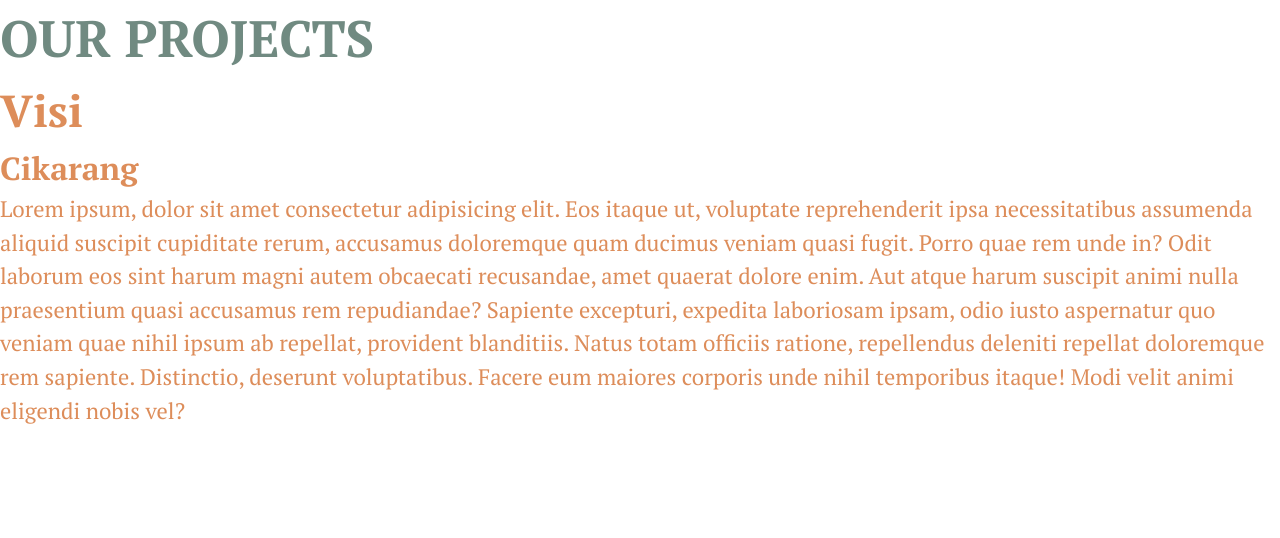
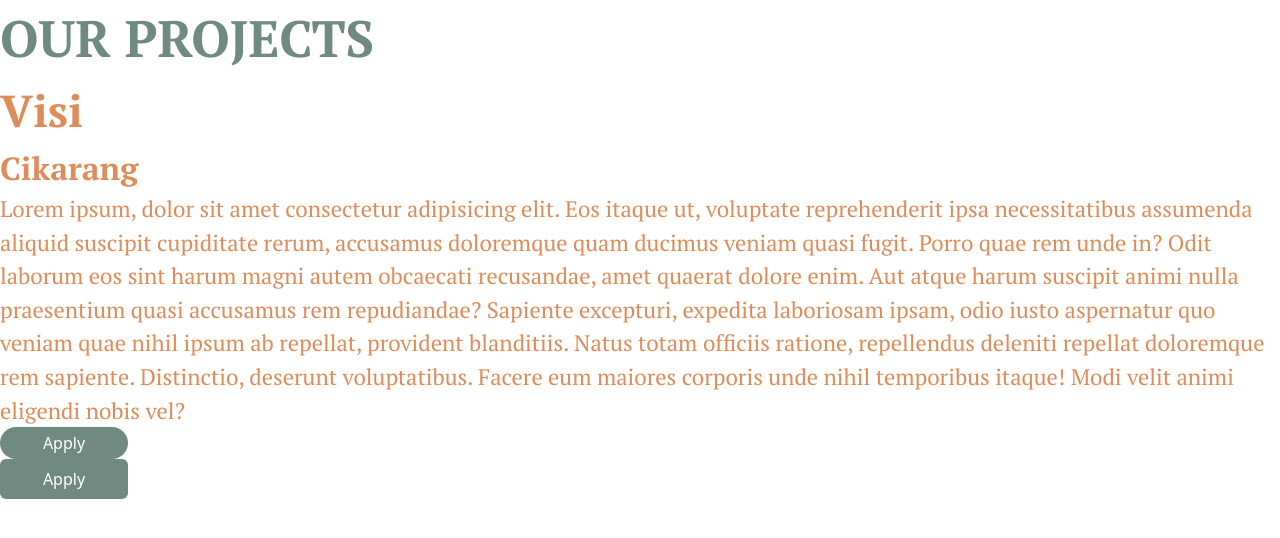
Before and after one commit to literacypowerdev/literacypowerindonesia, a Next.js app: page / in a window 1280 px wide. Shown: the top 538 px of the page. Built offline with nearby package versions, Linux system fonts and the light colour scheme.

Commit message:
Added button component

```diff
--- /dev/null
+++ b/components/atoms/Button/Button.tsx
@@ -0,0 +1,45 @@
+import Link from "next/link";
+import React from "react";
+
+interface ButtonProps {
+  text: string;
+  size: "normal" | "large";
+  border: "full" | "rectangle";
+  link?: boolean;
+  disable?: boolean;
+  href: string;
+  runOnClick?: () => void;
+}
+
+export default function Button(props: ButtonProps) {
+  const { text, disable, link, href, runOnClick, border, size } = props;
+  const style = {
+    normal: "py-1",
+    large: "py-2",
+    full: "rounded-full",
+    rectangle: "rounded-md",
+  };
+
+  const styles = `bg-main-green ${style[size]} h-fit w-full ${style[border]} flex justify-center items-center transition-colors duration-150 ease-in-out hover:bg-[#596E67] active:bg-[#42524C]`;
+
+  //   Button as link
+  //   Bungkus componenya pake tag Link
+  if (link) {
+    return (
+      <div className={`${styles} cursor-pointer`}>
+        <p className="text-white">{text}</p>
+      </div>
+    );
+  }
+
+  //   Button calls function
+  return (
+    <button
+      disabled={disable}
+      onClick={runOnClick ?? (() => null)}
+      className={styles}
+    >
+      <p className="text-white">{text}</p>
+    </button>
+  );
+}
--- a/package.json
+++ b/package.json
@@ -3,7 +3,7 @@
   "version": "0.1.0",
   "private": true,
   "scripts": {
-    "dev": "next dev",
+    "dev": "next dev && tailwindcss -i src/index.css -o src/build.css --watch",
     "build": "next build",
     "start": "next start",
     "lint": "next lint"
--- a/pages/index.tsx
+++ b/pages/index.tsx
@@ -1,4 +1,6 @@
 import type { NextPage } from "next";
+import Link from "next/link";
+import Button from "../components/atoms/Button/button";
 
 const Home: NextPage = () => {
   return (
@@ -25,6 +27,20 @@ const Home: NextPage = () => {
         Distinctio, deserunt voluptatibus. Facere eum maiores corporis unde
         nihil temporibus itaque! Modi velit animi eligendi nobis vel?
       </p>
+      <div className="w-32">
+        <Button href="" text="Apply" border="full" size="normal" />
+      </div>
+      <Link href="/test">
+        <div className="w-32">
+          <Button
+            link
+            href="/test"
+            text="Apply"
+            border="rectangle"
+            size="large"
+          />
+        </div>
+      </Link>
     </>
   );
 };
--- /dev/null
+++ b/pages/test.tsx
@@ -0,0 +1,5 @@
+import React from "react";
+
+export default function test() {
+  return <div>test</div>;
+}
```
